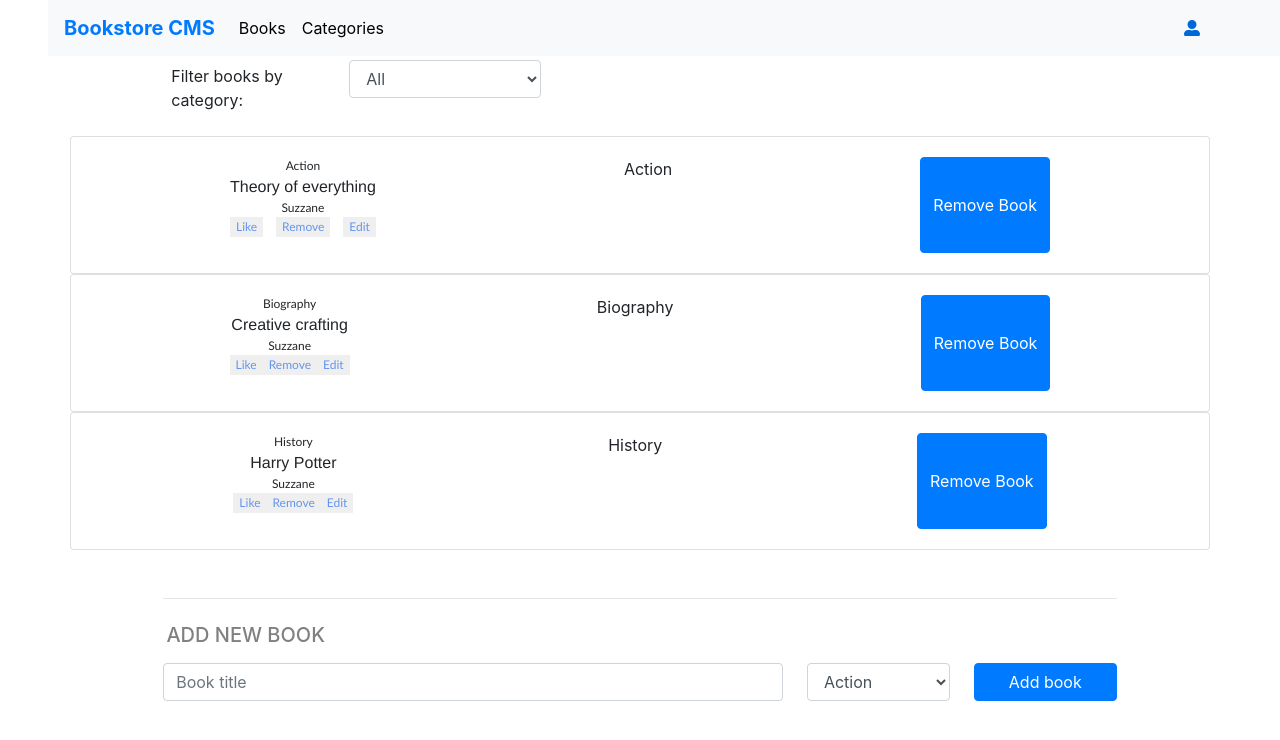
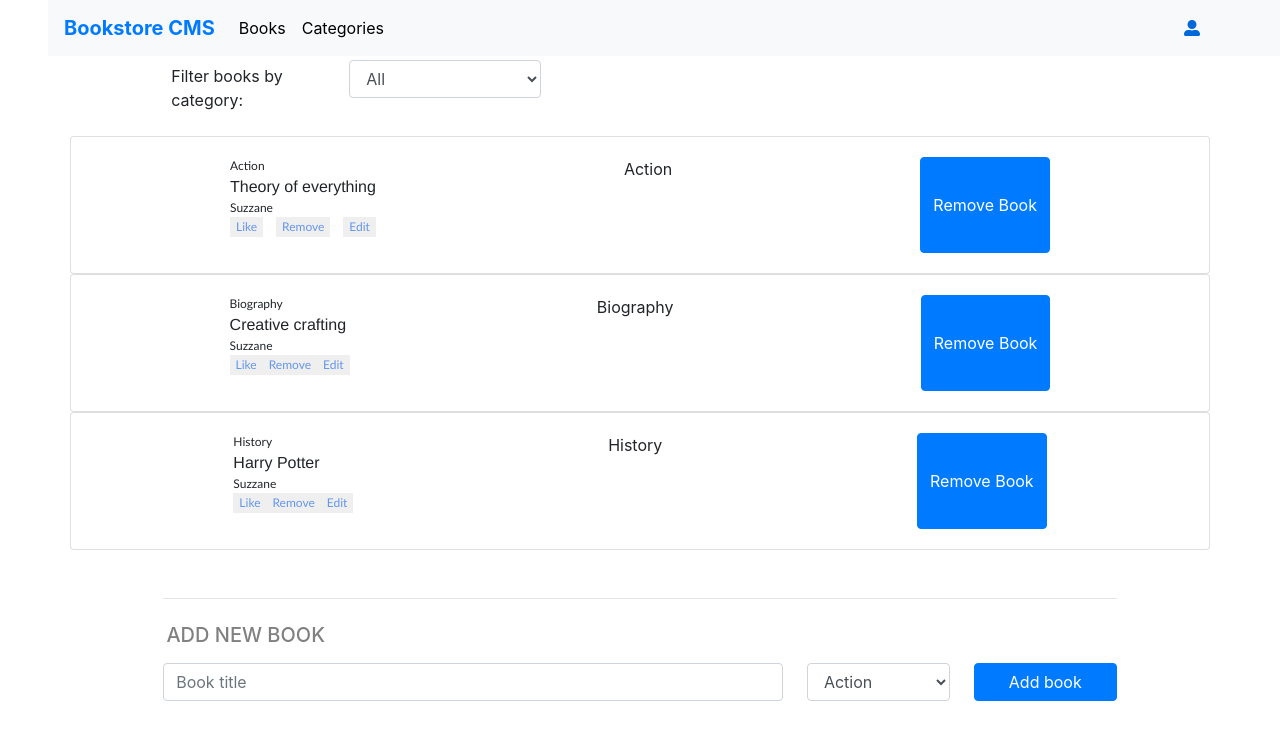
Before and after one commit to e71az/bookstore, a React (Create React App) app: page / in a window 1280 px wide. Shown: the top 740 px of the page. Built offline with nearby package versions, Linux system fonts and the light colour scheme.

Commit message:
Changed books text to not being centered

```diff
--- a/src/components/Book.js
+++ b/src/components/Book.js
@@ -12,7 +12,7 @@ const Book = ({ book: { ID, Title, category } }) => {
   };
   return (
 
-    <Card className="text-center container card">
+    <Card className="container card">
 
       <Card.Body className="d-flex flex-row justify-content-around">
         <Card.Text>
```
